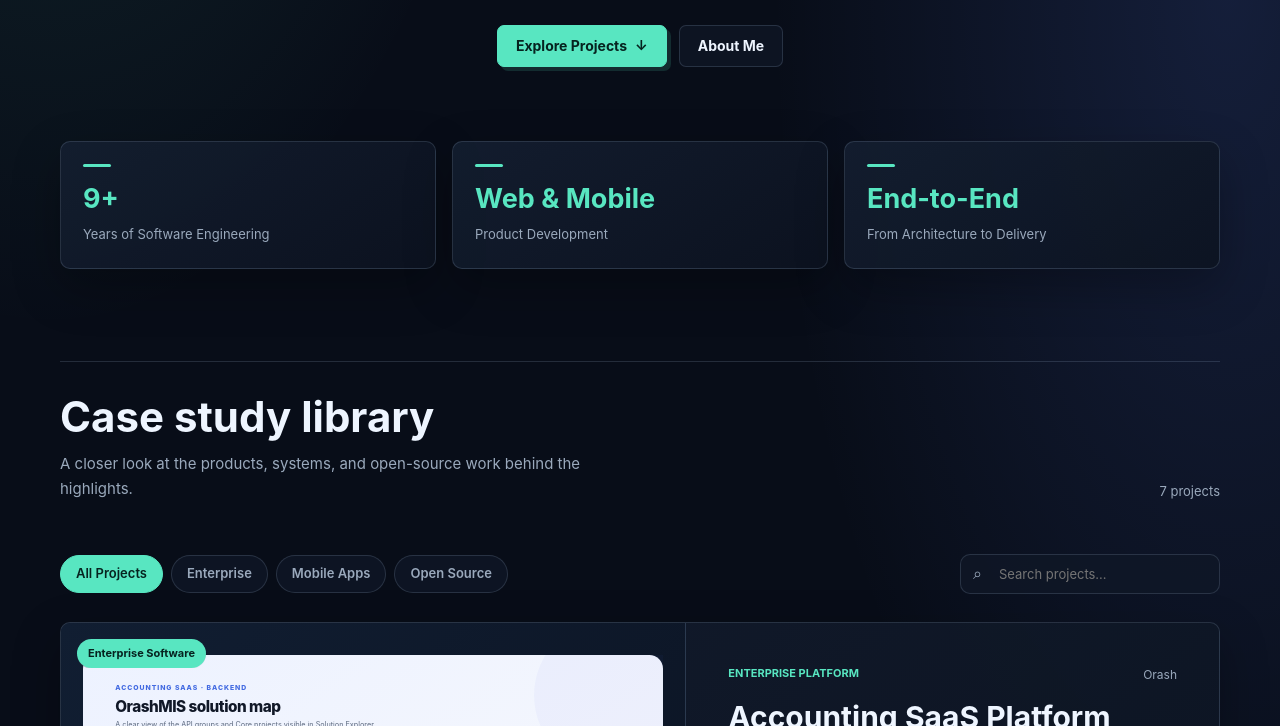
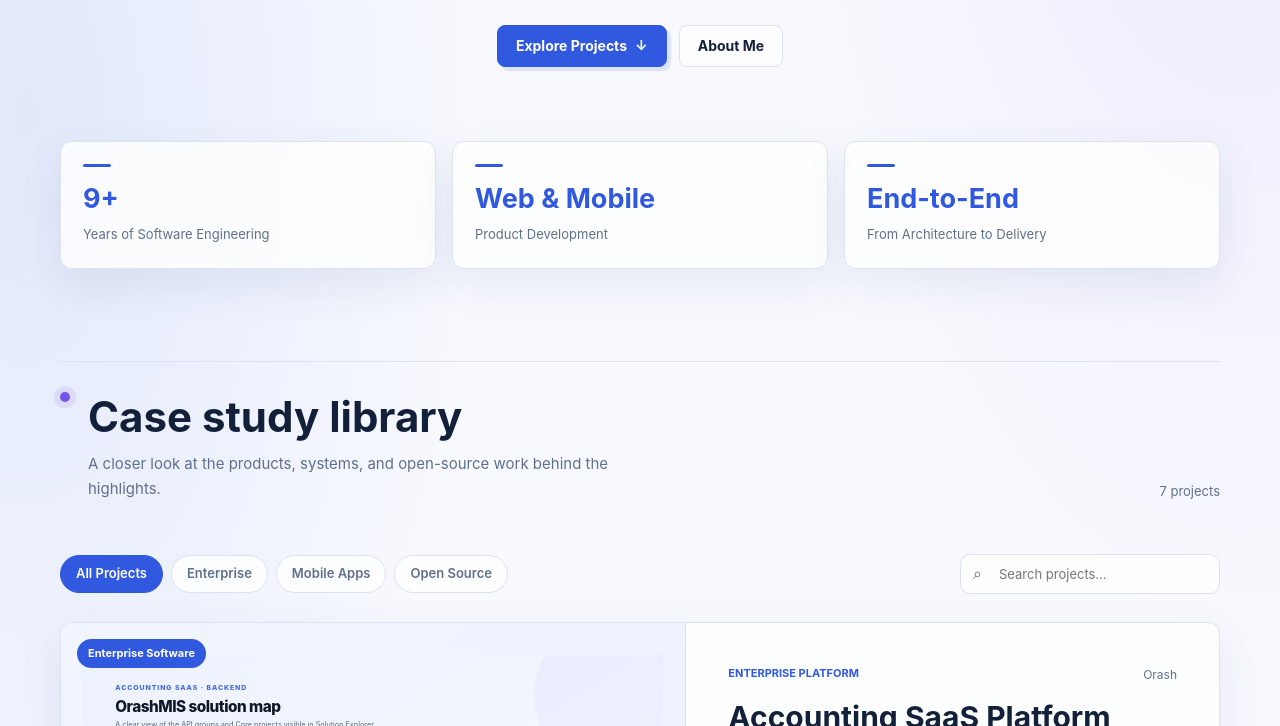
Before and after one commit to Mohamadkhadem/mohammadkhadem.github.io, a plain HTML site: page portfolio.html in a window 1280 px wide. Shown: the part 440-1166 px from the top of the page. Drawn offline with Linux system fonts and the light colour scheme; a web font is replaced by a local one.

Commit message:
Replace dark palette with light future-human system

```diff
--- a/future-human.css
+++ b/future-human.css
@@ -1,158 +1,24 @@
-/* Future-human visual system: engineered warmth, not template gloss. */
-:root {
-  --bg: #080d18;
-  --surface: #101827;
-  --surface-raised: #141f31;
-  --text: #eef5ff;
-  --muted: #9aa9bc;
-  --line: rgba(177, 204, 235, .16);
-  --accent: #58e6c1;
-  --accent-dark: #26b894;
-  --accent-soft: rgba(88, 230, 193, .12);
-  --signal: #8fb9ff;
-  --shadow: 0 18px 48px rgba(0, 0, 0, .28);
-  --shadow-hover: 0 24px 64px rgba(0, 0, 0, .38);
+/* Light future-human system: precise, editorial, and product-led. */
+:root{
+  --bg:#f7f9fe;--surface:#ffffff;--surface-raised:#f0f4ff;--text:#13203a;--muted:#60708a;
+  --line:#dbe3f2;--accent:#3159df;--accent-dark:#2445b8;--accent-soft:#eaf0ff;--signal:#7454e8;
+  --shadow:0 16px 44px rgba(39,65,120,.09);--shadow-hover:0 22px 58px rgba(39,65,120,.14)
 }
-html { background: var(--bg); }
-body {
-  position: relative;
-  color: var(--text);
-  background:
-    radial-gradient(ellipse 70% 45% at 4% -8%, rgba(88,230,193,.16), transparent 58%),
-    radial-gradient(ellipse 55% 36% at 96% 10%, rgba(93,130,255,.15), transparent 65%),
-    var(--bg);
-}
-body::before {
-  content: "";
-  position: fixed;
-  inset: 0;
-  z-index: -1;
-  pointer-events: none;
-  background-image:
-    linear-gradient(rgba(174, 212, 255, .038) 1px, transparent 1px),
-    linear-gradient(90deg, rgba(174, 212, 255, .038) 1px, transparent 1px);
-  background-size: 44px 44px;
-  mask-image: linear-gradient(to bottom, #000, transparent 78%);
-}
-body::after {
-  content: "";
-  position: fixed;
-  width: 38vw;
-  height: 38vw;
-  right: -15vw;
-  bottom: -19vw;
-  z-index: -1;
-  pointer-events: none;
-  border: 1px solid rgba(88,230,193,.18);
-  border-radius: 50%;
-  box-shadow: 0 0 0 28px rgba(88,230,193,.025), 0 0 0 56px rgba(88,230,193,.018);
-}
-.site-header, .topbar {
-  background: rgba(8, 13, 24, .74) !important;
-  border-color: var(--line) !important;
-  box-shadow: 0 1px 0 rgba(255,255,255,.025);
-}
-.brand, .back-link { color: var(--text) !important; }
-.brand span, .back-link:hover, .main-nav a:hover, .main-nav a.active, .case-nav a:hover { color: var(--accent) !important; }
-.main-nav a, .case-nav a, .footer-inner, .footer-links a { color: var(--muted) !important; }
-.btn {
-  border-radius: 7px !important;
-  font-weight: 700;
-  box-shadow: none;
-}
-.btn-primary {
-  color: #06231f !important;
-  background: var(--accent) !important;
-  border-color: var(--accent) !important;
-  box-shadow: 4px 4px 0 rgba(88,230,193,.14) !important;
-}
-.btn-primary:hover { background: #8df3d8 !important; transform: translate(-1px, -2px) !important; }
-.btn-secondary, .btn-glass {
-  color: var(--text) !important;
-  background: rgba(16,24,39,.72) !important;
-  border-color: var(--line) !important;
-}
-.btn-secondary:hover, .btn-glass:hover { border-color: var(--accent) !important; color: var(--accent) !important; }
-.eyebrow, .section-kicker, .case-study-label {
-  color: var(--accent) !important;
-  background: transparent !important;
-  border-color: rgba(88,230,193,.35) !important;
-}
-.eyebrow-dot { background: var(--accent) !important; box-shadow: 0 0 14px var(--accent); }
-.hero h1, .section-title, .section-heading h2, .contact-cta h2 { color: var(--text) !important; }
-.hero h1 .accent, .hero h1 span { color: var(--accent) !important; }
-.hero-copy, .hero-description, .section-sub, .section-heading p, .section-text, .contact-cta p, .case-note { color: var(--muted) !important; }
-.hero-visual { isolation: isolate; }
-.hero-photo { filter: saturate(.88) contrast(1.04); border: 1px solid var(--line); }
-.visual-note {
-  color: var(--text) !important;
-  background: rgba(8,13,24,.84) !important;
-  border: 1px solid var(--line);
-  backdrop-filter: blur(14px);
-}
-.client-strip { border-color: var(--line) !important; background: rgba(13,21,34,.45) !important; }
-.client-strip p, .project-tag, .project-year, .project-type { color: var(--muted) !important; }
-.expertise-card, .project-card, .card, .overview-item, .timeline-item, .leadership-panel, .report-shot {
-  color: var(--text) !important;
-  background: linear-gradient(145deg, rgba(20,31,49,.88), rgba(12,19,32,.88)) !important;
-  border-color: var(--line) !important;
-  box-shadow: var(--shadow) !important;
-}
-.expertise-card, .project-card, .card, .overview-item, .timeline-item, .leadership-panel { border-radius: 10px !important; }
-.expertise-card:hover, .project-card:hover, .card:hover, .timeline-item:hover {
-  border-color: rgba(88,230,193,.46) !important;
-  box-shadow: var(--shadow-hover), inset 3px 0 0 var(--accent) !important;
-}
-.expertise-card p, .project-description, .card p, .timeline-item li, .leadership-panel p { color: var(--muted) !important; }
-.expertise-icon {
-  color: var(--accent) !important;
-  background: rgba(88,230,193,.09) !important;
-  border-color: rgba(88,230,193,.24) !important;
-}
-.chip, .skill-list span {
-  color: #c9d9ed !important;
-  background: rgba(143,185,255,.09) !important;
-  border: 1px solid rgba(143,185,255,.15);
-}
-.project-visual, .project-art {
-  background: linear-gradient(135deg, #111e32, #0b1322) !important;
-  border-color: var(--line) !important;
-}
-.visual-label {
-  color: #06231f !important;
-  background: var(--accent) !important;
-  box-shadow: none !important;
-}
-.project-role {
-  color: #c9d9ed !important;
-  background: rgba(88,230,193,.055) !important;
-  border-left-color: var(--accent) !important;
-}
-.project-role strong { color: var(--text) !important; }
-.project-link {
-  color: var(--accent) !important;
-  background: rgba(88,230,193,.08) !important;
-}
-.project-link:hover { color: #06231f !important; background: var(--accent) !important; }
-.filter-btn, .search-box input {
-  color: var(--muted) !important;
-  background: rgba(16,24,39,.78) !important;
-  border-color: var(--line) !important;
-}
-.filter-btn.active { color: #06231f !important; background: var(--accent) !important; border-color: var(--accent) !important; }
-.filter-btn:hover, .search-box input:focus { border-color: var(--accent) !important; color: var(--text) !important; }
-.contact-cta, .cta-box, .contact-box {
-  color: var(--text) !important;
-  background: linear-gradient(120deg, #123938, #122c49 68%, #17213b) !important;
-  border: 1px solid rgba(88,230,193,.28) !important;
-  box-shadow: var(--shadow) !important;
-}
-.contact-cta .btn { color: #06231f !important; background: var(--accent) !important; }
-.site-footer, footer { border-color: var(--line) !important; background: rgba(8,13,24,.44); }
-.cover-showcase { border-color: var(--line) !important; background: #0c1422 !important; }
-.topbar-inner { justify-content: space-between !important; }
-@media (max-width:700px) {
-  body::before { background-size: 28px 28px; }
-  .site-header, .topbar { background: rgba(8,13,24,.9) !important; }
-  .main-nav { background: #101827 !important; border-color: var(--line) !important; }
-}
+html{background:var(--bg)}
+body{color:var(--text);background:radial-gradient(ellipse 60% 42% at 97% 0%,rgba(116,84,232,.10),transparent 60%),radial-gradient(ellipse 55% 35% at 2% 13%,rgba(49,89,223,.10),transparent 64%),var(--bg)}
+body::before{content:"";position:fixed;inset:0;z-index:-1;pointer-events:none;background-image:linear-gradient(rgba(49,89,223,.045) 1px,transparent 1px),linear-gradient(90deg,rgba(49,89,223,.045) 1px,transparent 1px);background-size:46px 46px;mask-image:linear-gradient(to bottom,#000,transparent 76%)}
+body::after{content:"";position:fixed;right:5vw;top:18vh;width:20vw;aspect-ratio:1;z-index:-1;pointer-events:none;border:1px solid rgba(49,89,223,.14);border-radius:50%;box-shadow:0 0 0 22px rgba(49,89,223,.025),0 0 0 44px rgba(116,84,232,.018)}
+.site-header,.topbar{background:rgba(247,249,254,.84)!important;border-color:var(--line)!important;box-shadow:0 1px 0 rgba(19,32,58,.025)}
+.brand,.back-link{color:var(--text)!important}.brand span,.back-link:hover,.main-nav a:hover,.main-nav a.active,.case-nav a:hover{color:var(--accent)!important}.main-nav a,.case-nav a,.footer-inner,.footer-links a{color:var(--muted)!important}
+.btn{border-radius:8px!important;font-weight:700}.btn-primary{color:#fff!important;background:var(--accent)!important;border-color:var(--accent)!important;box-shadow:4px 4px 0 rgba(49,89,223,.13)!important}.btn-primary:hover{background:var(--accent-dark)!important;transform:translate(-1px,-2px)!important}.btn-secondary,.btn-glass{color:var(--text)!important;background:rgba(255,255,255,.78)!important;border-color:var(--line)!important}.btn-secondary:hover,.btn-glass:hover{border-color:var(--accent)!important;color:var(--accent)!important}
+.system-context{display:flex;justify-content:space-between;gap:18px;margin-bottom:22px;padding:9px 0;border-top:1px solid var(--line);border-bottom:1px solid var(--line);color:var(--accent);font-size:11px;font-weight:750;text-transform:uppercase}.system-context span:last-child{color:var(--signal)}
+.eyebrow,.section-kicker,.case-study-label{color:var(--accent)!important;background:var(--accent-soft)!important;border-color:#cbd8ff!important}.eyebrow-dot{background:var(--accent)!important;box-shadow:0 0 14px rgba(49,89,223,.4)}
+.hero h1,.section-title,.section-heading h2,.contact-cta h2{color:var(--text)!important}.hero h1 .accent,.hero h1 span{color:var(--accent)!important}.hero-copy,.hero-description,.section-sub,.section-heading p,.section-text,.contact-cta p,.case-note{color:var(--muted)!important}
+.hero-grid{align-items:center!important;gap:clamp(34px,6vw,82px)!important}.hero-content{position:relative}.hero-content::before{content:"";position:absolute;left:-22px;top:0;width:3px;height:54px;background:linear-gradient(var(--accent),var(--signal));border-radius:99px}.hero-visual{padding:12px;background:linear-gradient(135deg,rgba(49,89,223,.15),rgba(116,84,232,.12));border:1px solid #d4def5;border-radius:18px;box-shadow:var(--shadow)}.hero-photo{border:0!important;border-radius:10px!important;filter:saturate(.93) contrast(1.02)}.visual-note{color:var(--text)!important;background:rgba(255,255,255,.88)!important;border:1px solid var(--line);backdrop-filter:blur(14px)}
+.client-strip{border-color:var(--line)!important;background:rgba(255,255,255,.42)!important}.client-strip p,.project-tag,.project-year,.project-type{color:var(--muted)!important}
+.expertise-card,.project-card,.card,.overview-item,.timeline-item,.leadership-panel,.report-shot{color:var(--text)!important;background:rgba(255,255,255,.82)!important;border-color:var(--line)!important;box-shadow:var(--shadow)!important}.expertise-card,.project-card,.card,.overview-item,.timeline-item,.leadership-panel{border-radius:12px!important}.expertise-card:hover,.project-card:hover,.card:hover,.timeline-item:hover{border-color:#b8c8fa!important;box-shadow:var(--shadow-hover),inset 3px 0 0 var(--accent)!important}.expertise-card p,.project-description,.card p,.timeline-item li,.leadership-panel p{color:var(--muted)!important}
+.expertise-icon{color:var(--accent)!important;background:var(--accent-soft)!important;border-color:#cbd8ff!important}.chip,.skill-list span{color:#405274!important;background:#f0f4ff!important;border:1px solid #dce5f8}.project-visual,.project-art{background:linear-gradient(135deg,#f1f5ff,#edf0ff)!important;border-color:var(--line)!important}.visual-label{color:#fff!important;background:var(--accent)!important;box-shadow:none!important}.project-role{color:#405274!important;background:#f7f9ff!important;border-left-color:var(--accent)!important}.project-role strong{color:var(--text)!important}.project-link{color:var(--accent)!important;background:var(--accent-soft)!important}.project-link:hover{color:#fff!important;background:var(--accent)!important}
+.filter-btn,.search-box input{color:var(--muted)!important;background:rgba(255,255,255,.84)!important;border-color:var(--line)!important}.filter-btn.active{color:#fff!important;background:var(--accent)!important;border-color:var(--accent)!important}.filter-btn:hover,.search-box input:focus{border-color:var(--accent)!important;color:var(--text)!important}
+.contact-cta,.cta-box,.contact-box{color:var(--text)!important;background:linear-gradient(125deg,#edf2ff,#f9fbff 56%,#f2efff)!important;border:1px solid #ccd8f5!important;box-shadow:var(--shadow)!important}.contact-cta .btn{color:#fff!important;background:var(--accent)!important}.site-footer,footer{border-color:var(--line)!important;background:rgba(255,255,255,.44)}.cover-showcase{border-color:var(--line)!important;background:#fff!important}.topbar-inner{justify-content:space-between!important}
+.portfolio-section .section-heading{position:relative;padding-left:28px}.portfolio-section .section-heading::before{content:"";position:absolute;left:0;top:30px;width:10px;height:10px;background:var(--signal);border-radius:50%;box-shadow:0 0 0 6px rgba(116,84,232,.12)}
+@media(max-width:700px){body::before{background-size:30px 30px}.hero-content::before{left:-12px}.system-context{font-size:9px}.site-header,.topbar{background:rgba(247,249,254,.94)!important}.main-nav{background:#fff!important;border-color:var(--line)!important}}
```
